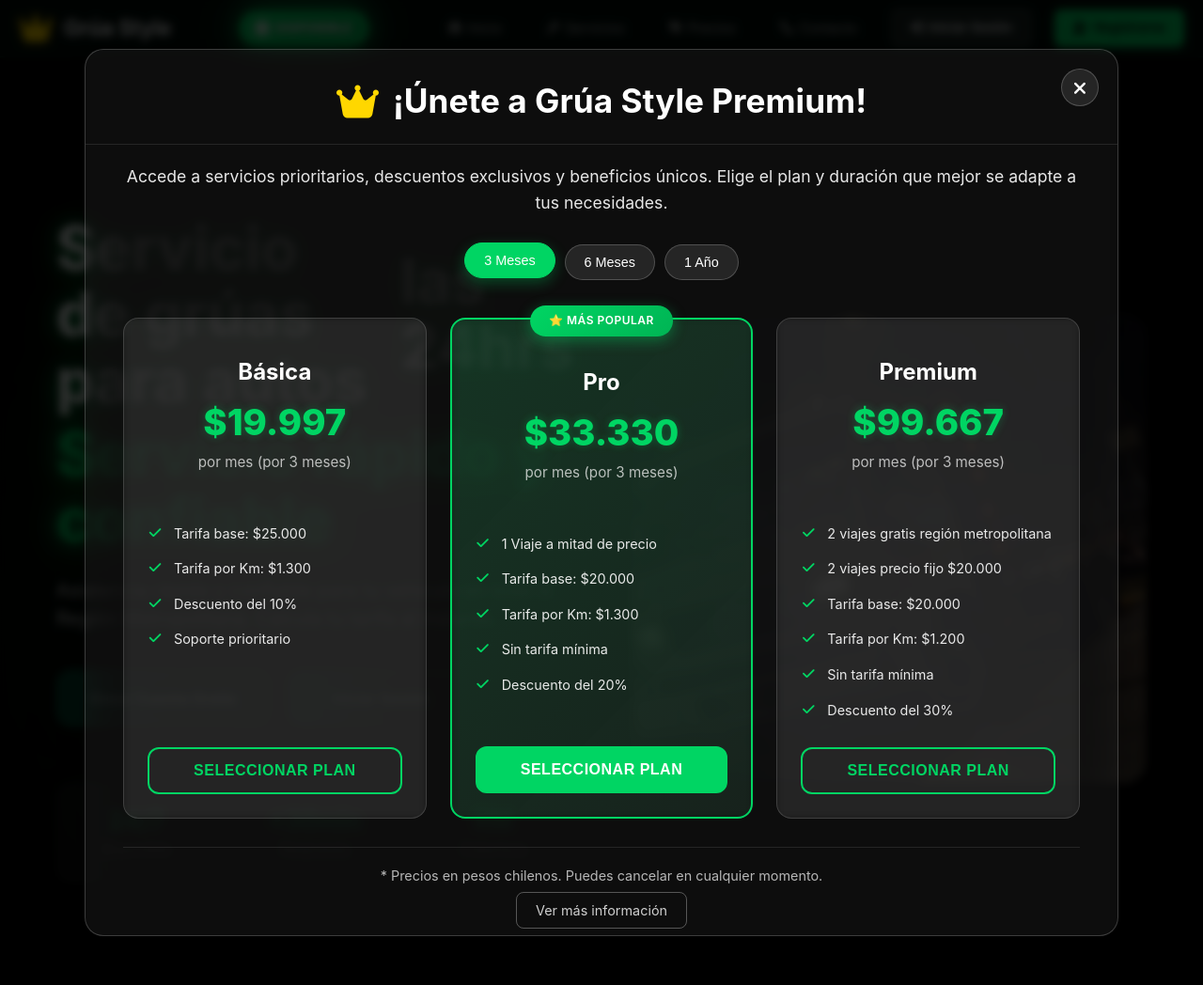
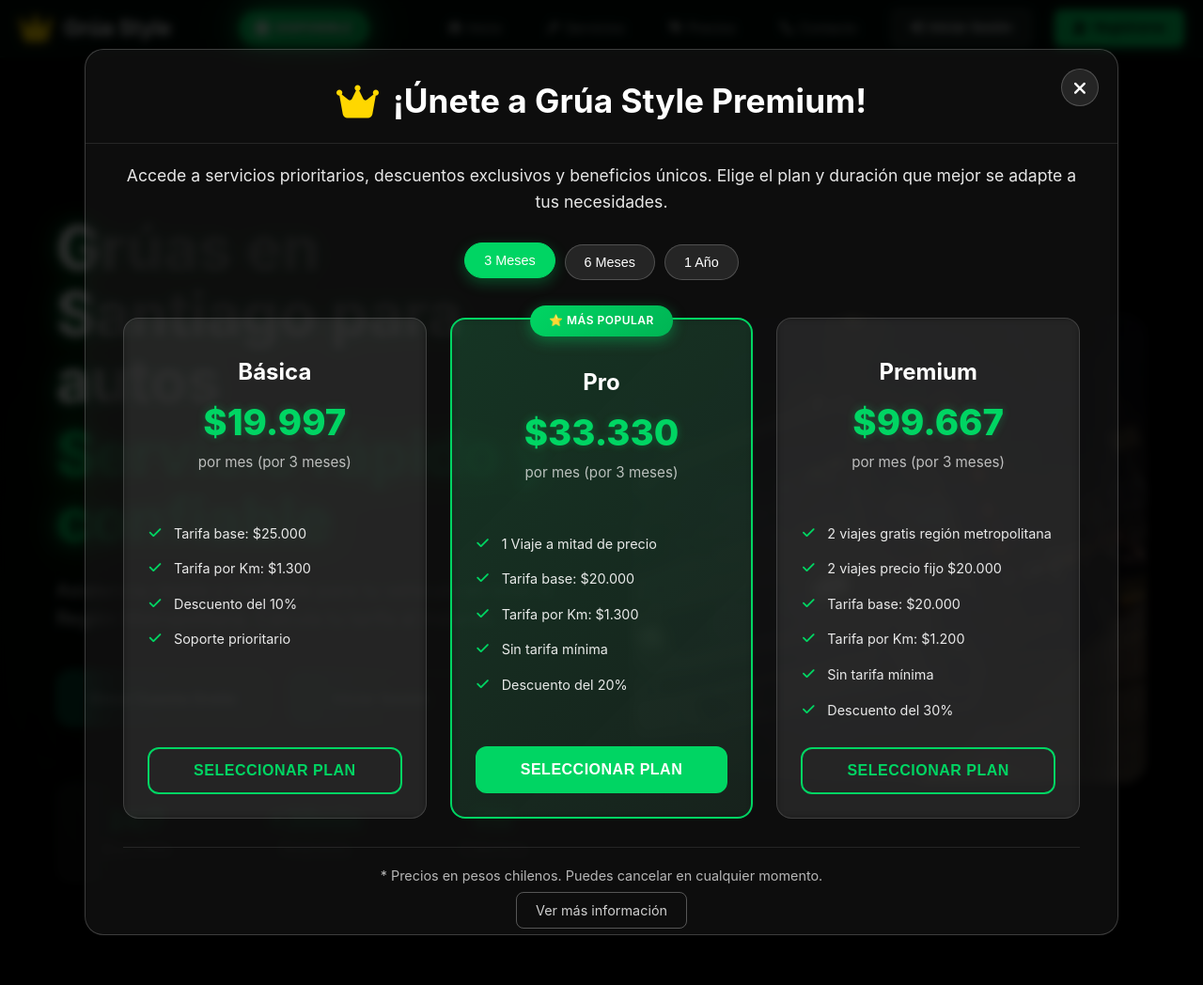
Before and after one commit to alexitico1989/grua-style, a Django app: page / in a window 1280 px wide. Shown: the whole page at 94% size. Run offline with Django 4.2, Linux system fonts and the light colour scheme; data that the repository does not hold is empty.

Commit message:
Optimizar H1 para mejor diseño responsive - ajustar 'Grúas Santiago 24/7'

```diff
--- a/templates/grua_app/home.html
+++ b/templates/grua_app/home.html
@@ -1724,8 +1724,8 @@
                 <h1 class="hero-title" id="heroTitle">
                     <span class="hero-title-3d">
                         <div class="hero-title-line">
-                            <span class="word-servicio">Servicio de grúas para autos</span>
-                            <span class="word-de">las 24hrs</span>
+                            <span class="word-servicio">Grúas en Santiago para autos</span>
+
 
                         </div>
                         <span class="hero-highlight">Servicio rápido y confiable</span>
```
